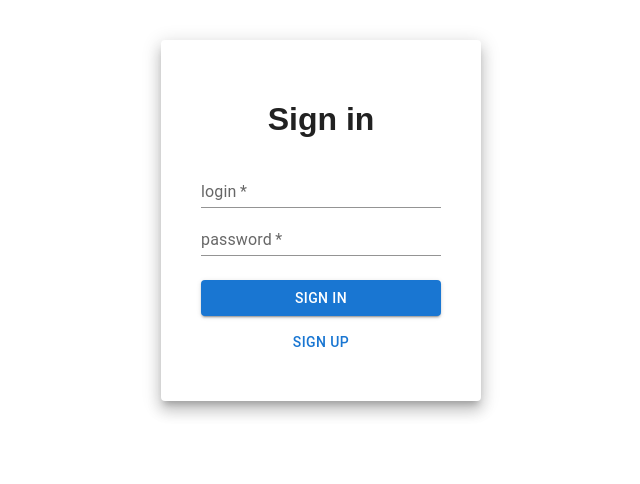
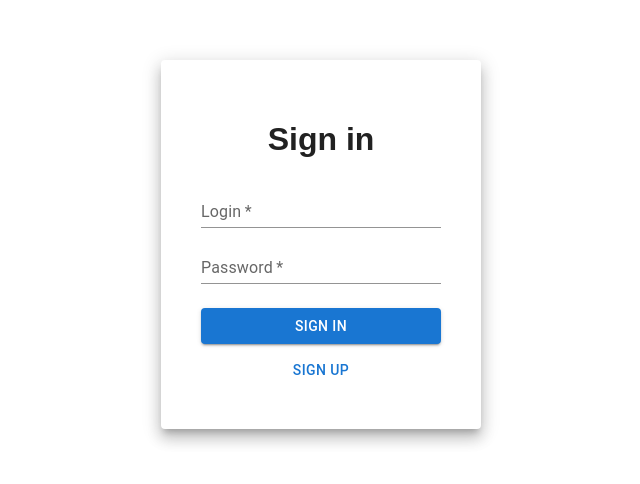
Before and after one commit to Lucky2Bomb/contact-list, a React app: page /login in a window 1280 px wide. Shown: the top 484 px of the page, without its empty margins (319-959 px from the left). Built offline with nearby package versions, Linux system fonts and the light colour scheme; the HTML template or start-up script is replaced by a standard one.

Commit message:
added margin and navigate to register

```diff
--- a/src/components/Login/Login.tsx
+++ b/src/components/Login/Login.tsx
@@ -1,30 +1,29 @@
-import { Button, Grid, Paper, TextField } from '@mui/material'
+import { Button, TextField } from '@mui/material'
+import { useNavigate } from 'react-router-dom'
+import { REGISTER } from '../../routes'
+import AuthLayout from '../Layout/AuthLayout'
 import './login.scss'
 
 function Login() {
+  const navigate = useNavigate()
   return (
-    <Grid
-      container
-      direction="column-reverse"
-      justifyContent="center"
-      alignItems="center"
-    >
-      <Paper elevation={10} className="login" sx={{ p: 5 }}>
+    <AuthLayout>
       <h1>Sign in</h1>
 
       <TextField
         id="login"
-          label="login"
+        label="Login"
         variant="standard"
         required
         fullWidth
       />
       <TextField
         id="password"
-          label="password"
+        label="Password"
         variant="standard"
         type="password"
         autoComplete="current-password"
+        sx={{ mt: 1 }}
         required
         fullWidth
       />
@@ -32,11 +31,15 @@ function Login() {
       <Button variant="contained" fullWidth sx={{ mt: 3 }}>
         SIGN IN
       </Button>
-        <Button variant="text" fullWidth sx={{ mt: 1 }}>
+      <Button
+        variant="text"
+        fullWidth
+        sx={{ mt: 1 }}
+        onClick={() => navigate(`/${REGISTER.route}`)}
+      >
         SIGN UP
       </Button>
-      </Paper>
-    </Grid>
+    </AuthLayout>
   )
 }
 
```
Lines whose indentation alone changed are shown as unchanged.
